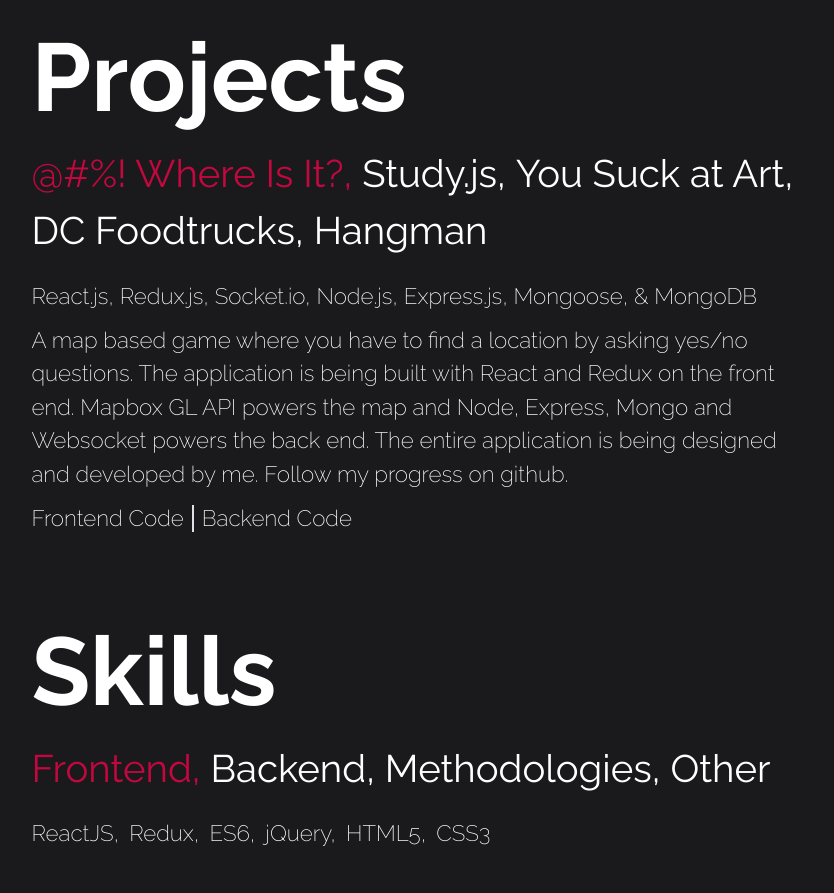
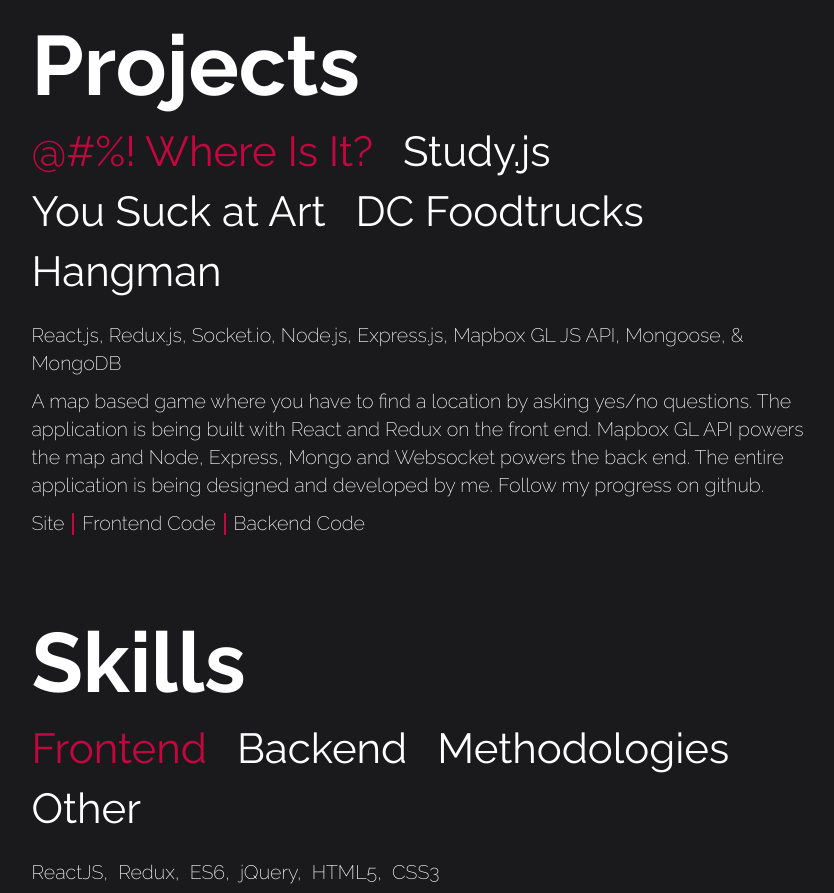
Before and after one commit to FarrisIsmati/portfolio, a React app in the folder portfolio/: page / in a window 1280 px wide. Shown: the part 820-1713 px from the top of the page, without its empty margins (213-1047 px from the left). Built offline with nearby package versions, Linux system fonts and the light colour scheme.

Commit message:
Data fixes

```diff
--- a/portfolio/public/index.html
+++ b/portfolio/public/index.html
@@ -14,7 +14,7 @@
     <link href="https://fonts.googleapis.com/css?family=Raleway:200,300,400,600,700" rel="stylesheet">
 
     <!-- Bootstrap -->
-    <link rel="stylesheet" href="https://maxcdn.bootstrapcdn.com/bootstrap/latest/css/bootstrap.min.css">
+    <link rel="stylesheet" href="https://maxcdn.bootstrapcdn.com/bootstrap/3.3.7/css/bootstrap.min.css">
 
     <title>Farris Ismati</title>
   </head>
--- a/portfolio/src/Base_Components/Content.js
+++ b/portfolio/src/Base_Components/Content.js
@@ -11,8 +11,7 @@
       content: this.props.data[Object.keys(this.props.data)[0]],
       buttons: this.props.data
     }
-    console.log(this.state.content.data)
-    console.log(this.props)
+
     this.showData = this.showData.bind(this)
     this.onClick = this.onClick.bind(this)
   }
@@ -43,22 +42,11 @@
     })
   }
 
-  componentDidMount() {
-    console.log(this.state.content.image)
-  }
+  render() {
+    const { data } = this.props
 
-  render() {
-    const {
-      data
-    } = this.props
-
-    const active = {
-      'color': '#C3073F'
-    }
-
-    const inactive = {
-      'color': '#FFFFFF'
-    }
+    const active = { 'color': '#C3073F', 'fontSize': '3em', 'marginRight': '30px' }
+    const inactive = { 'color': '#FFFFFF', 'fontSize': '3em', 'marginRight': '30px' }
 
     let nav = Object.keys(data).map((data,index) => {
       if (Object.values(this.state.buttons)[index].active) {
--- a/portfolio/src/Projects/Projects.js
+++ b/portfolio/src/Projects/Projects.js
@@ -12,15 +12,16 @@
         <Page css={'projects'} cssTitle={'projects-title'} title={'Projects'} titleWidth={(window.innerWidth * .0917) + 'px'} height={'25px'}>
           <Content data={
             {
-              '@#%! Where Is It?,': {
+              '@#%! Where Is It?': {
                 info: 'A map based game where you have to find a location by asking yes/no questions. The application is being built with React and Redux on the front end. Mapbox GL API powers the map and Node, Express, Mongo and Websocket powers the back end. The entire application is being designed and developed by me. Follow my progress on github.',
                 projects: true,
+                link: 'https://fckwhereisit.surge.sh/',
                 github: 'https://github.com/FarrisIsmati/mapbox-app-react',
                 backend: 'https://github.com/FarrisIsmati/mapbox-app-node',
-                tech: 'React.js, Redux.js, Socket.io, Node.js, Express.js, Mongoose, & MongoDB',
+                tech: 'React.js, Redux.js, Socket.io, Node.js, Express.js, Mapbox GL JS API, Mongoose, & MongoDB',
                 active: true
               },
-              'Study.js,': {
+              'Study.js': {
                 info: 'An online study tool designed for storing all your accumulated knowledge in one place. The application is built with React and Redux on the front end. Node, Express, and Mongo powers the back end. The entire applicaiton was designed and developed by me.',
                 github: 'https://github.com/FarrisIsmati/studyjs_front_end',
                 backend: 'https://github.com/FarrisIsmati/studyjs_backend',
@@ -29,7 +30,7 @@
                 tech: 'React.js, Redux.js, Node.js, Express.js, OAuth, Quill, Mongoose, & MongoDB',
                 active: false
               },
-              'You Suck at Art,': {
+              'You Suck at Art': {
                 info: 'A draw and guess game inspired by the children’s game Chinese Whispers, also known as Telephone. The application is built with React on the front end. Node, Express, and Mongo powers the back end. The applicaiton was a group effort, I designed the User Stories, Schemas, and majority of the React Components.',
                 github: 'https://github.com/FarrisIsmati/telestrations_online',
                 backend: 'https://github.com/StevenC53/telestrations_online_back_end',
@@ -39,7 +40,7 @@
                 link: 'http://yousuckatart.surge.sh/',
                 active: false
               },
-              'DC Foodtrucks,': {
+              'DC Foodtrucks': {
                 info: 'A concept website for tracking all DC metro area food trucks. The application is built entirely in Ruby on Rails with additional libraries. This was my first Rails project. The entire applicaiton was designed and developed by me.', projects: true,
                 github: 'https://github.com/FarrisIsmati/food-truck-dc',
                 tech: 'Ruby on Rails, Devise, Cancan, JQuery, Google Maps API, Punchbox, Geocoder',
--- a/portfolio/src/Skills/Skills.js
+++ b/portfolio/src/Skills/Skills.js
@@ -13,17 +13,17 @@
         <div className="flex">
           <Content data={
             {
-              'Frontend,': {
+              'Frontend': {
                 data: ['ReactJS,', 'Redux,', 'ES6,', ,'jQuery,', 'HTML5,','CSS3'],
                 active: true,
                 page: 'skills'
               },
-              'Backend,': {
+              'Backend': {
                 data: ['NodeJS,','ExpressJS,','MongoDB,','SQL'],
                 active: false,
                 page: 'skills'
               },
-              'Methodologies,': {
+              'Methodologies': {
                 data: ['Object Oriented Programming,', 'MVC Pattern,', 'Unit Testing,', 'Git'],
                 active: false,
                 page: 'skills'
```
Also changed, not shown: 1 other file.
